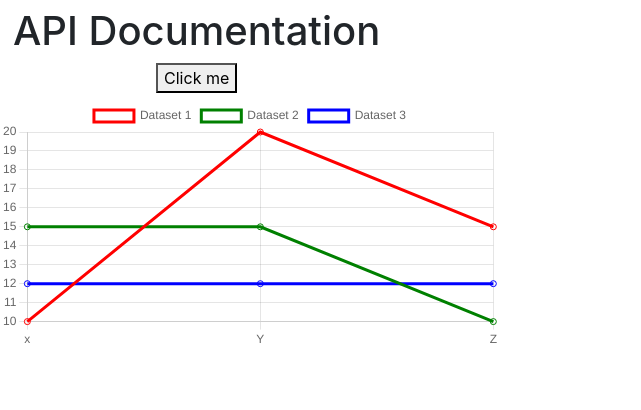
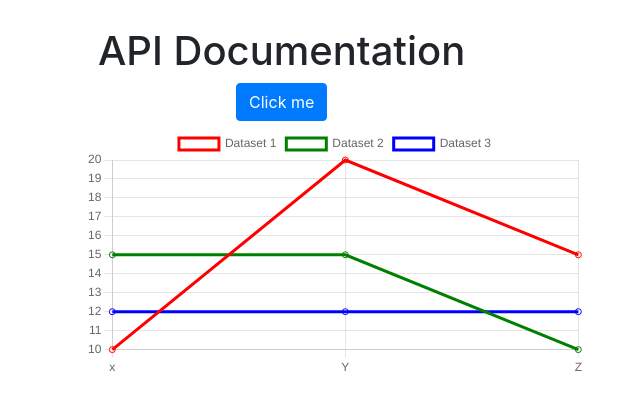
Before and after one commit to Physlex/CAMACLyftHacked2024, a FastAPI app: page / in a window 1280 px wide. Shown: the top 410 px of the page, without its empty margins (0-641 px from the left). Run offline with FastAPI, Linux system fonts and the light colour scheme.

Commit message:
Fancy button
click me is blue now wow

```diff
--- a/src/templates/index.html
+++ b/src/templates/index.html
@@ -5,15 +5,31 @@
     <meta name="viewport" content="width=device-width, initial-scale=1.0">
     <title>API Documentation</title>
 
-    <link rel="stylesheet" href="https://cdn.jsdelivr.net/npm/bootstrap@4.3.1/dist/css/bootstrap.min.css" integrity="sha384-ggOyR0iXCbMQv3Xipma34MD+dH/1fQ784/j6cY/iJTQUOhcWr7x9JvoRxT2MZw1T" crossorigin="anonymous"></head>
-    <script src="https://cdn.jsdelivr.net/npm/chart.js"></script>
+    <!-- Bootstrap CSS -->
+    <link rel="stylesheet" href="https://cdn.jsdelivr.net/npm/bootstrap@4.3.1/dist/css/bootstrap.min.css" integrity="sha384-ggOyR0iXCbMQv3Xipma34MD+dH/1fQ784/j6cY/iJTQUOhcWr7x9JvoRxT2MZw1T" crossorigin="anonymous">
+
+    <style>
+        /* Add your custom styles here */
+        body {
+            padding: 20px; /* Add padding to body for spacing */
+        }
+    </style>
+</head>
 <body>
-    <div id="content", class="btn">
-        <h1>API Documentation</h1>
-        <button id="test-button">Click me</button>
+    <div class="container">
+        <div id="content" class="btn">
+            <h1>API Documentation</h1>
+            <button id="test-button" class="btn btn-primary">Click me</button>
+        </div>
+
+        <canvas id="myChart" width="500" height="250"></canvas>
     </div>
 
-    <canvas id="myChart" width="500" height="250"></canvas>
+    <!-- Bootstrap JS and Popper.js -->
+    <script src="https://code.jquery.com/jquery-3.3.1.slim.min.js" integrity="sha384-q8i/X+965DzO0rT7abK41JStQIAqVgRVzpbzo5smXKp4YfRvH+8abtTE1Pi6jizo" crossorigin="anonymous"></script>
+    <!-- Chart.js JS -->
+    <script src="https://cdn.jsdelivr.net/npm/chart.js"></script>
+    <!-- Your custom JS files -->
     <script src="static/js/index.js"></script>
     <script src="static/js/accel_chart.js"></script>
 </body>
```
